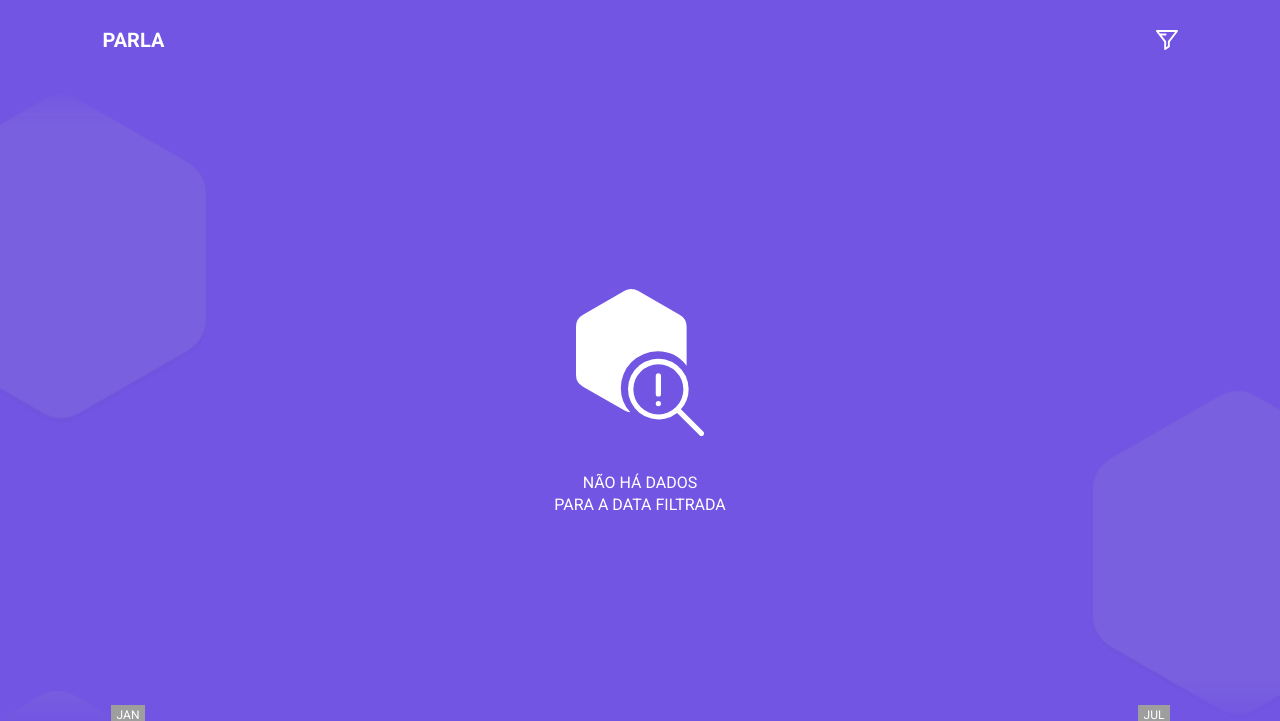
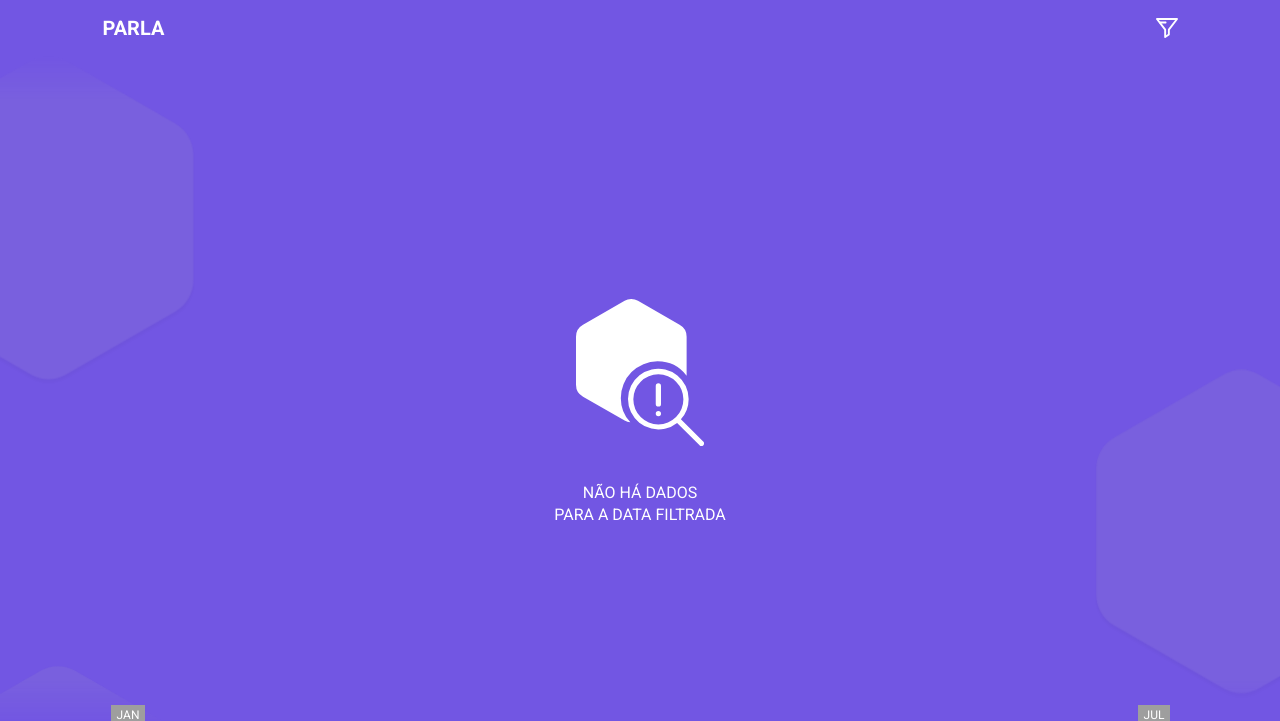
Before and after one commit to labhackercd/parla-old, a Django app: page / in a window 1280 px wide; the page is wider, and only the part inside the window is pictured. Shown: the top 721 px of that part. Run offline with Django 3.2, Linux system fonts and the light colour scheme; data that the repository does not hold is empty; style sheets or scripts are compiled from the project's sources; some libraries are stand-ins or nearby versions; grey boxes are pictures that could not be loaded.

Commit message:
Modify nav-bar height and adjust chart distance from gradient mask

```diff
--- a/src/static/scss/base/_unclassed.scss
+++ b/src/static/scss/base/_unclassed.scss
@@ -18,7 +18,7 @@ body {
   height: 100%;
   max-height: 100%;
 
-  background-color: $color-purple-dark;
+  background: $color-purple-dark;
 
   ovewrflow: hidden;
 
@@ -49,6 +49,10 @@ main {
   transition: mask-image .35s cubic-bezier(.55, 0, .1, 1);
 
   mask-image: linear-gradient(to bottom, rgba(0, 0, 0, 0) 0%, black 45px, black calc(100% - 45px), rgba(0, 0, 0, 0) 100%);
+}
+
+svg {
+  padding-top: 45px;
 }
 
 svg g {
--- a/src/static/scss/components/_nav-bar.scss
+++ b/src/static/scss/components/_nav-bar.scss
@@ -4,7 +4,7 @@
   flex: 0 0 auto;
   justify-content: space-between;
 
-  height: 80px;
+  height: 55px;
   padding-right: 8vw;
   padding-left: 8vw;
 
```
